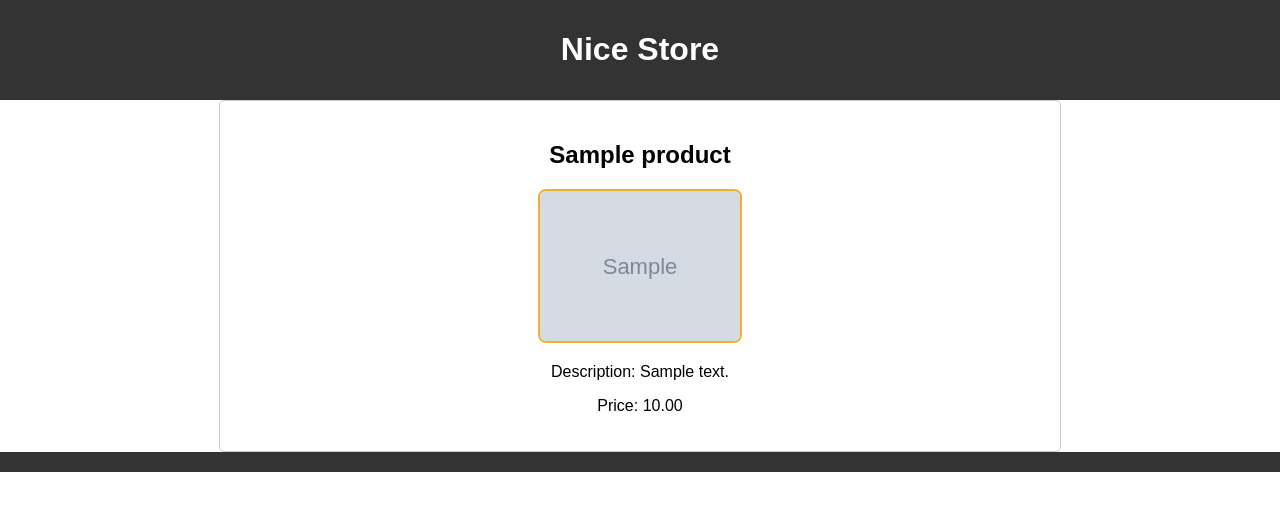
After one commit to maksimyarotskiy/myshop, a Django app: page /store/product/1/ in a window 1280 px wide. The commit adds this page. Shown: the top 511 px of the page. Run offline with Django 4.2, Linux system fonts and the light colour scheme; tables that the repository leaves empty hold one stand-in row (values such as "Sample post"); grey boxes marked "Sample" are stand-in pictures.

Commit message:
added detailview and some html/css work

```diff
--- a/store/static/css/home_style.css
+++ b/store/static/css/home_style.css
@@ -1,16 +1,20 @@
-/* store/static/css/home_style.css */
-
 body {
     font-family: Arial, sans-serif;
     margin: 0;
     padding: 0;
 }
 
+
 #header {
     background-color: #333;
     color: #fff;
     padding: 10px;
     text-align: center;
+}
+
+.main_head_name{
+    text-decoration: none; /* Убираем подчеркивание */
+    color: inherit; /* Наследуем цвет текста от родительского элемента */
 }
 
 #search-bar {
@@ -44,3 +48,24 @@ body {
     padding: 10px;
     text-align: center;
 }
+
+/* product_detail */
+.product-detail {
+    max-width: 800px;
+    margin: 0 auto;
+    padding: 20px;
+    border: 1px solid #ccc;
+    border-radius: 5px;
+    text-align: center;
+}
+
+.images img {
+    max-width: 200px; /* Максимальная ширина изображения */
+    max-height: 200px; /* Максимальная высота изображения */
+    object-fit: cover; /* Растягивает изображение, чтобы оно полностью заполнило заданные размеры, сохраняя при этом пропорции */
+    display: block;
+    margin: 10px auto 20px;
+    border: 2px solid #EFB12E; /* Создать рамку шириной 2px и цвета #ccc */
+    border-radius: 8px; /* Закруглить углы рамки */
+}
+/* product_detail */
--- a/store/templates/store/base.html
+++ b/store/templates/store/base.html
@@ -5,13 +5,14 @@
     <meta charset="UTF-8">
     <meta name="viewport" content="width=device-width, initial-scale=1.0">
     <link rel="stylesheet" href="{% static 'css/home_style.css' %}">
-    <title>{% block title %}Store{% endblock %}</title>
+    <title>{% block title %}Nice Store{% endblock %}</title>
     <!-- Добавьте свои стили CSS, ссылки на библиотеки, метатеги и т.д. -->
 </head>
 <body>
     <div id="header">
-        <h1>{% block header %}Store{% endblock %}</h1>
-        <!-- Добавьте элементы шапки, такие как меню, поиск и т.д. -->
+        <a href="{% url 'home' %}" class="main_head_name">
+        <h1>{% block header %}Nice Store{% endblock %}</h1>
+        </a>
     </div>
 
     <div id="content">
--- /dev/null
+++ b/store/templates/store/product_detail.html
@@ -0,0 +1,19 @@
+{% extends "store/base.html" %}
+
+{% block content %}
+<div class="product-detail">
+    <h2>{{ product.name }}</h2>
+<!--    <div class="product-image">-->
+<!--        <img src="{{ product.images.all.0.image.url }}" alt="{{ product.name }}">-->
+<!--    </div>  (для отображения первой картинки)-->
+    <div class="images">
+        {% for image in product.images.all %}
+            <img src="{{ image.image.url }}" alt="{{ product.name }}">
+        {% endfor %}
+    </div>
+    <div class="product-info">
+        <p>Description: {{ product.description }}</p>
+        <p>Price: {{ product.price }}</p>
+    </div>
+</div>
+{% endblock %}
--- a/store/urls.py
+++ b/store/urls.py
@@ -5,6 +5,7 @@ from . import views
 
 urlpatterns = [
     path('home/', views.HomeView.as_view(), name='home'),
+    path('product/<int:pk>/', views.ProductDetailView.as_view(), name='product_detail')
 ]
 
 if settings.DEBUG:
--- a/store/views.py
+++ b/store/views.py
@@ -1,8 +1,13 @@
 from django.shortcuts import render
-from django.views.generic import ListView
+from django.views.generic import ListView, DetailView
 from .models import *
 
 class HomeView(ListView):
     model = Product
     template_name = 'store/home.html'
     context_object_name = 'products'
+
+
+class ProductDetailView(DetailView):
+    model = Product
+    template_name = 'store/product_detail.html'
```
Also changed, not shown: store/templates/store/home.html (+5 -3 lines), 1 other file.
